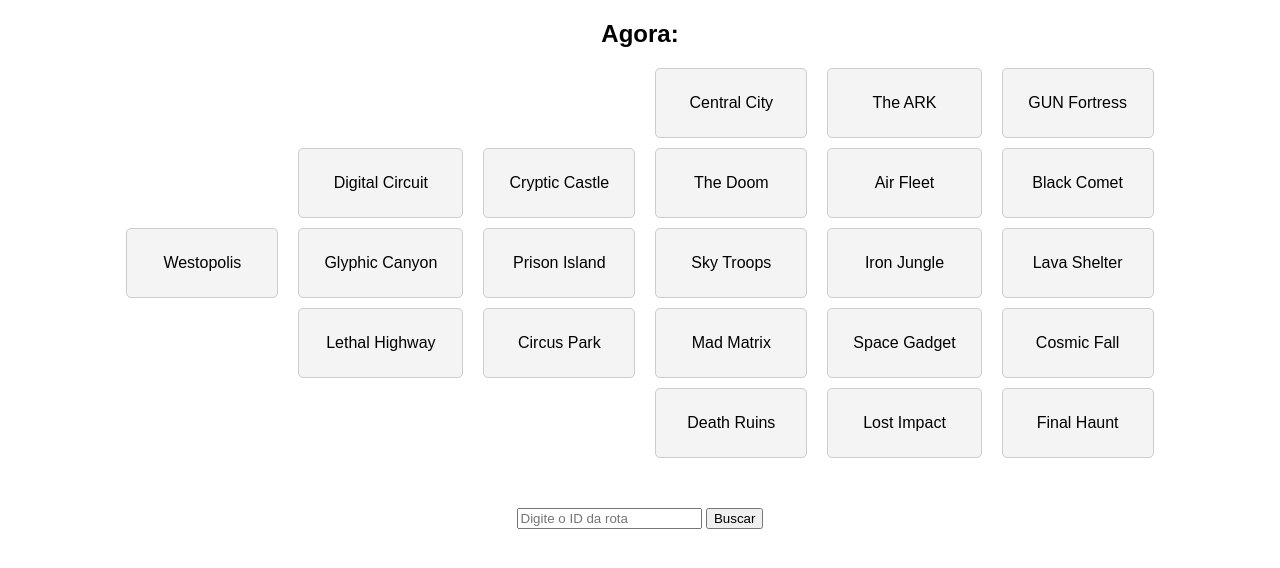
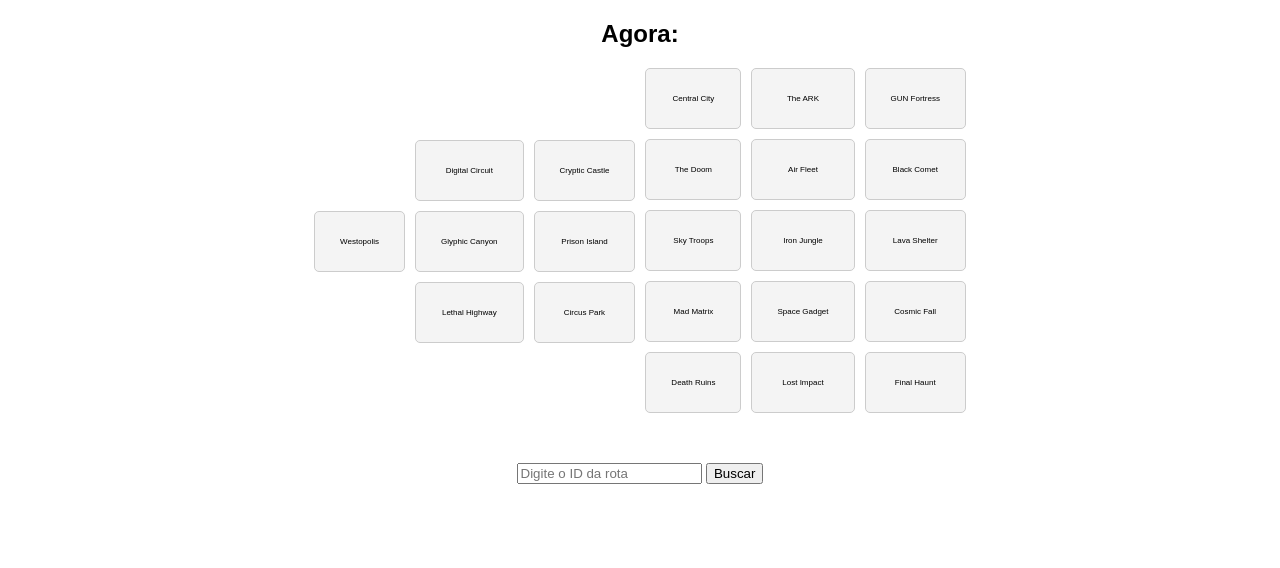
Before and after one commit to IcaroRP/shadow-the-hedgehog_library-api, a plain HTML site: page index.html in a window 1280 px wide. Drawn offline with Linux system fonts and the light colour scheme.

Commit message:
modificando os estilos para uma tela 800x600

```diff
--- a/static/script.js
+++ b/static/script.js
@@ -22,9 +22,10 @@ document.addEventListener('DOMContentLoaded', function () {
                 // Remover classes anteriores de cores
                 document.querySelectorAll('.stage').forEach(el => {
                     el.classList.remove('dark', 'normal', 'hero');
+                    el.innerHTML = el.innerText.split(" (")[0];
                 });
 
-                // Adicionar destaque nas fases da rota com base no tipo
+                // Adicionar destaque nas fases da rota com base no tipo e mostrar o tipo ao lado
                 fases.forEach(fase => {
                     const nomeFase = fase.split("(")[0].trim();
                     const tipoFase = fase.split("(")[1]?.replace(")", "").toLowerCase().trim();
@@ -40,6 +41,11 @@ document.addEventListener('DOMContentLoaded', function () {
                         } else {
                             elemento.classList.add('normal');
                         }
+
+                        // Exibir o tipo da fase ao lado do nome
+                        if (!elemento.innerHTML.includes(tipoFase)) {
+                            elemento.innerHTML += ` <span class="tipoFase">(${tipoFase})</span>`;
+                        }
                     }
                 });
             })
--- a/static/styles.css
+++ b/static/styles.css
@@ -5,7 +5,7 @@ body {
 .diagrama {
     display: flex;
     justify-content: center;
-    gap: 20px;
+    gap: 10px;
     margin-top: 20px;
 }
 
@@ -23,15 +23,15 @@ body {
 }
 
 .column:nth-child(1) {
-    margin-top: 160px; /* Stage 1 mais abaixo */
+    margin-top: 143px; /* Stage 1 mais abaixo */
 }
 
 .column:nth-child(2) {
-    margin-top: 80px; /* Stage 2 mais abaixo */
+    margin-top: 72px; /* Stage 2 mais abaixo */
 }
 
 .column:nth-child(3) {
-    margin-top: 80px; /* Stage 3 mais abaixo */
+    margin-top: 72px; /* Stage 3 mais abaixo */
 }
 
 #nomeRota{
@@ -48,7 +48,8 @@ body {
     border-radius: 5px;
     background-color: #f4f4f4;
     text-align: center;
-    min-width: 100px;
+    min-width: 15px;
+    font-size: 8px;
 }
 
 .stage.dark {
@@ -62,3 +63,9 @@ body {
 .stage.hero {
     background-color: #3498db;
 }
+
+.tipoFase {
+    font-size: 0.9em;
+    text-transform: capitalize;
+    color: #eee;
+}
```
